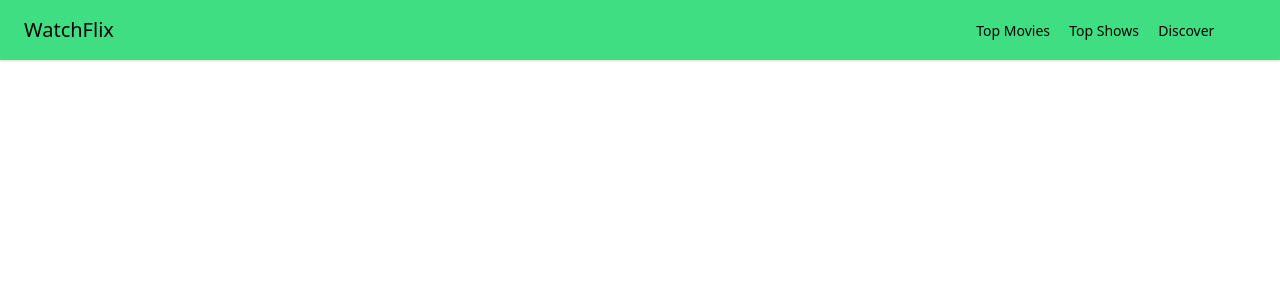
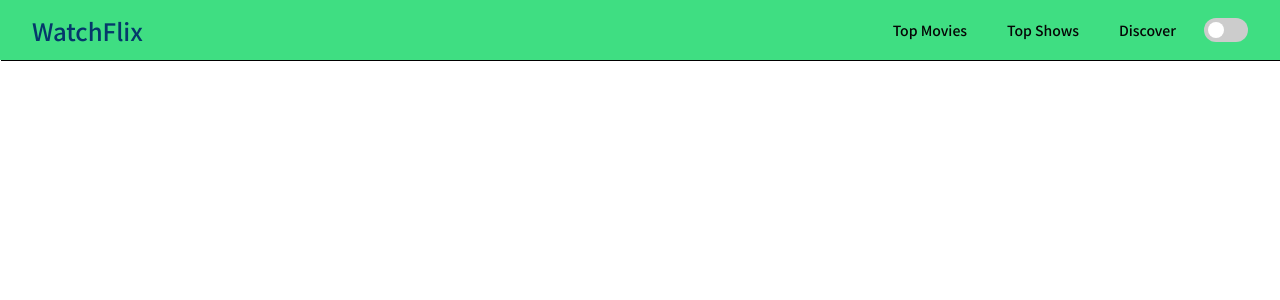
Before and after one commit to thoughtlessmind/watchflix, an Angular app: page / in a window 1280 px wide. Shown: the top 300 px of the page. Built offline with nearby package versions, Linux system fonts and the light colour scheme.

Commit message:
dark/light theme toggling funtionality added

```diff
--- a/package.json
+++ b/package.json
@@ -21,8 +21,6 @@
     "@angular/platform-browser": "~12.0.1",
     "@angular/platform-browser-dynamic": "~12.0.1",
     "@angular/router": "~12.0.1",
-    "autoprefixer": "^10.2.6",
-    "postcss": "^8.3.0",
     "rxjs": "~6.6.0",
     "tslib": "^2.1.0",
     "zone.js": "~0.11.4"
@@ -49,7 +47,6 @@
     "prettier-eslint": "^12.0.0",
     "stylelint": "^13.13.1",
     "stylelint-config-standard": "^22.0.0",
-    "tailwindcss": "^2.1.4",
     "typescript": "~4.2.3"
   },
   "lint-staged": {
--- a/src/app/app.module.ts
+++ b/src/app/app.module.ts
@@ -1,7 +1,6 @@
 import { NgModule } from '@angular/core';
+import { FormsModule } from '@angular/forms';
 import { BrowserModule } from '@angular/platform-browser';
-
-const a = 'asdfasd';
 
 import { AppRoutingModule } from './app-routing.module';
 import { AppComponent } from './app.component';
@@ -10,7 +9,7 @@ import { LandingPageComponent } from './components/landing-page/landing-page.com
 
 @NgModule({
   declarations: [AppComponent, HeaderComponent, LandingPageComponent],
-  imports: [BrowserModule, AppRoutingModule],
+  imports: [BrowserModule, AppRoutingModule, FormsModule],
   providers: [],
   bootstrap: [AppComponent],
 })
--- a/src/app/components/header/header.component.html
+++ b/src/app/components/header/header.component.html
@@ -4,5 +4,16 @@
     <a>Top Movies</a>
     <a>Top Shows</a>
     <a>Discover</a>
+    <label class="switch">
+      <input
+      #themeToggle
+        type="checkbox"
+        name="theme"
+        id="themeToggle"
+        (change)="toggleTheme()"
+        [(ngModel)]="isThemeToggleChecked"
+      />
+      <span class="slider round"></span>
+    </label>
   </nav>
 </header>
--- a/src/app/components/header/header.component.scss
+++ b/src/app/components/header/header.component.scss
@@ -1,23 +1,99 @@
 header {
-  @apply bg-primary w-full h-header flex items-center justify-between px-6 shadow;
+  display: flex;
+  align-items: center;
+  justify-content: space-between;
+  padding: 0 2rem;
+  height: var(--header-height);
+  width: 100%;
+  background-color: var(--color-bg-primary);
+  box-shadow: var(--shadow);
 
   h1 {
-    @apply text-xl font-medium flex items-center gap-2 text-primary;
+    font-size: 1.5rem;
+    font-weight: 500;
+    color: var(--color-text-accent);
   }
 
   nav {
-    @apply pr-8;
+    display: flex;
+    align-items: center;
+    gap: 1rem;
+    color: var(--color-text-primary);
 
     a {
-      @apply cursor-pointer rounded text-sm;
-
+      font-size: 14px;
+      font-weight: 500;
+      padding: 8px 12px;
       border-radius: var(--rounded);
-      padding: 0.3rem 0.6rem;
+      cursor: pointer;
 
       &:hover {
+        color: var(--color-bg-primary);
         background-color: var(--color-text-accent);
-        color: var(--color-bg-primary);
       }
+    }
+
+    /* The switch - the box around the slider */
+    .switch {
+      position: relative;
+      display: inline-block;
+      width: 44px;
+      height: 24px;
+    }
+
+    /* Hide default HTML checkbox */
+    .switch input {
+      opacity: 0;
+      width: 0;
+      height: 0;
+    }
+
+    /* The slider */
+    .slider {
+      position: absolute;
+      cursor: pointer;
+      top: 0;
+      left: 0;
+      right: 0;
+      bottom: 0;
+      background-color: #ccc;
+      -webkit-transition: 0.4s;
+      transition: 0.4s;
+    }
+
+    .slider::before {
+      position: absolute;
+      content: '';
+      height: 16px;
+      width: 16px;
+      left: 4px;
+      bottom: 4px;
+      background-color: white;
+      -webkit-transition: 0.4s;
+      transition: 0.4s;
+    }
+
+    input:checked + .slider {
+      background-color: #2196f3;
+    }
+
+    input:focus + .slider {
+      box-shadow: 0 0 1px #2196f3;
+    }
+
+    input:checked + .slider::before {
+      -webkit-transform: translateX(18px);
+      -ms-transform: translateX(18px);
+      transform: translateX(18px);
+    }
+
+    /* Rounded sliders */
+    .slider.round {
+      border-radius: 34px;
+    }
+
+    .slider.round::before {
+      border-radius: 50%;
     }
   }
 }
--- a/src/app/components/header/header.component.ts
+++ b/src/app/components/header/header.component.ts
@@ -6,7 +6,38 @@ import { Component, OnInit } from '@angular/core';
   styleUrls: ['./header.component.scss'],
 })
 export class HeaderComponent implements OnInit {
+  isThemeToggleChecked = false;
+
   constructor() {}
 
-  ngOnInit(): void {}
+  changeThemeToDark = (): void => {
+    document.documentElement.setAttribute('data-theme', 'dark');
+    localStorage.setItem('data-theme', 'dark');
+    this.isThemeToggleChecked = true;
+  };
+
+  changeThemeToLight = (): void => {
+    document.documentElement.setAttribute('data-theme', 'light');
+    localStorage.setItem('data-theme', 'light');
+    this.isThemeToggleChecked = false;
+  };
+
+  toggleTheme(): void {
+    console.log('change');
+    const currentTheme = localStorage.getItem('data-theme');
+    if (currentTheme === 'dark') this.changeThemeToLight();
+    else this.changeThemeToDark();
+  }
+
+  setInitialTheme(): void {
+    const currentTheme = localStorage.getItem('data-theme');
+    if (currentTheme)
+      document.documentElement.setAttribute('data-theme', currentTheme);
+    else document.documentElement.setAttribute('data-theme', 'light');
+    this.isThemeToggleChecked = currentTheme === 'dark';
+  }
+
+  ngOnInit(): void {
+    this.setInitialTheme();
+  }
 }
--- a/src/index.html
+++ b/src/index.html
@@ -5,6 +5,8 @@
   <title>Watchflix</title>
   <base href="/">
   <meta name="viewport" content="width=device-width, initial-scale=1">
+  <link rel="preconnect" href="https://fonts.gstatic.com">
+<link href="https://fonts.googleapis.com/css2?family=Noto+Sans+JP:wght@300;400;500;700&display=swap" rel="stylesheet">
   <link rel="icon" type="image/x-icon" href="favicon.ico">
 </head>
 <body>
--- a/src/styles.scss
+++ b/src/styles.scss
@@ -1,12 +1,24 @@
 /* You can add global styles to this file, and also import other style files */
 :root {
-  @apply light;
-
   --header-height: 60px;
   --rounded: 4px;
+  --shadow: 1px 1px;
+  --color-bg-primary: #3fde82;
+  --color-bg-secondary: #3fde82;
+  --color-text-primary: #050505;
+  --color-text-secondary: #1e1e1e;
+  --color-text-accent: #05386b;
 }
 
-.dark {
+* {
+  margin: 0;
+  padding: 0;
+  box-sizing: border-box;
+  transition: background-color 0.6s ease, color 1s ease;
+  font-family: 'Noto Sans JP', sans-serif;
+}
+
+html[data-theme='dark'] {
   --color-bg-primary: #050505;
   --color-bg-secondary: #1e1e1e;
   --color-text-primary: #3fde82;
@@ -14,7 +26,7 @@
   --color-text-accent: #34ff8f;
 }
 
-.light {
+html[data-theme='light'] {
   --color-bg-primary: #3fde82;
   --color-bg-secondary: #3fde82;
   --color-text-primary: #050505;
@@ -22,6 +34,6 @@
   --color-text-accent: #05386b;
 }
 
-@tailwind base;
-@tailwind components;
-@tailwind utilities;
+[hidden] {
+  display: none;
+}
--- a/stylelint.config.js
+++ b/stylelint.config.js
@@ -5,7 +5,6 @@ module.exports = {
       true,
       {
         ignoreAtRules: [
-          "tailwind",
           "apply",
           "variants",
           "responsive",
```
Also changed, not shown: 1 other file (tests, documents, lock files or other folders).
